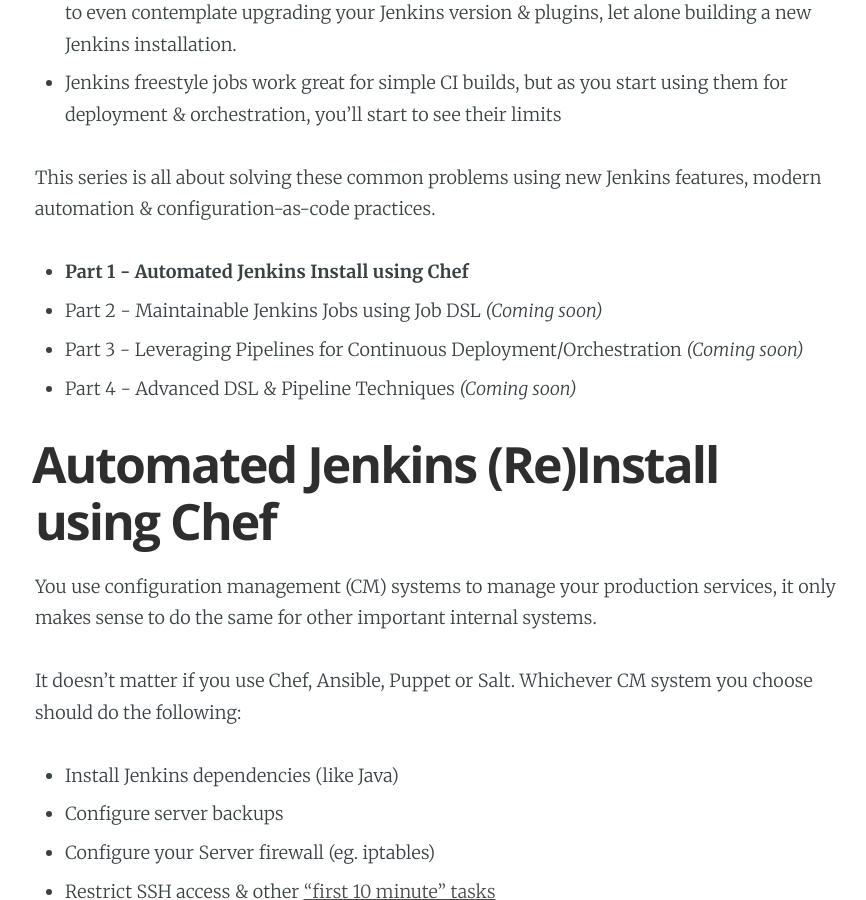
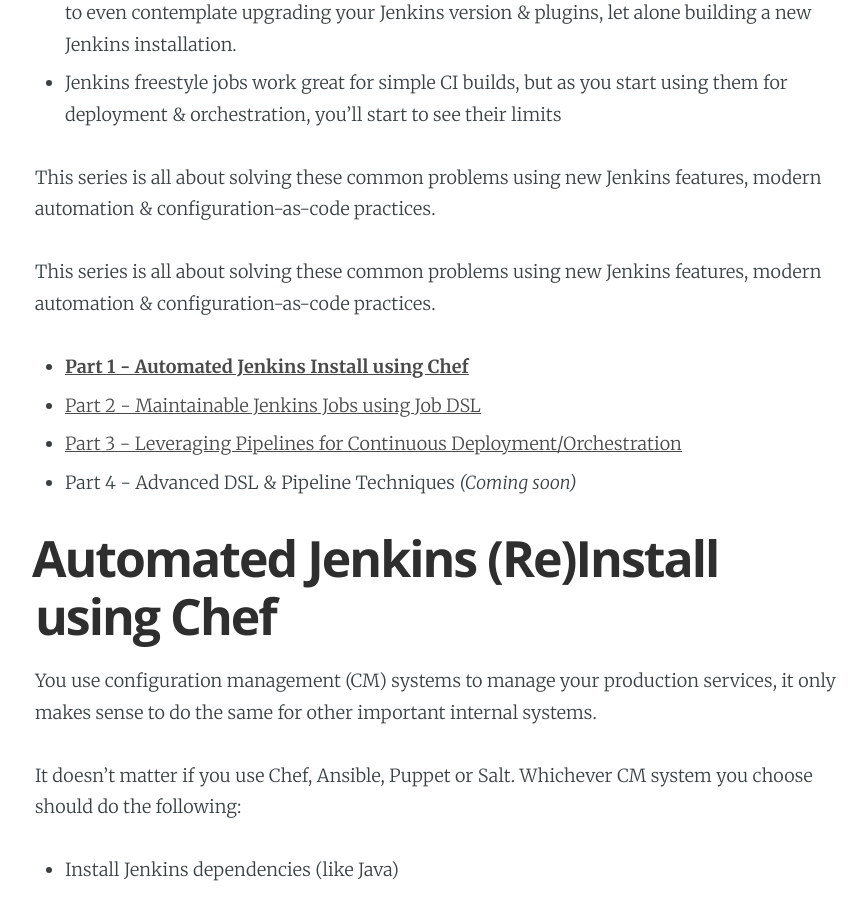
Before and after one commit to AnalogJ/thesparktree-blog, a Jekyll site: the page built from _posts/tumblr/2016-08-16-you-dont-know-jenkins-part-1.md, in a window 1280 px wide and 900 px high, scrolled down 1068 px. Shown: the whole window, without its empty margins (200-1066 px from the left). Built offline with Jekyll 4.4.1, drawn with Linux system fonts in a browser that asks for light colours; nearby versions of some CDN libraries; a script that is not in the unit is left out; comment, search, counter and statistics services are not loaded.

Commit message:
update you dont know jenkins links.

```diff
--- a/_posts/tumblr/2016-08-16-you-dont-know-jenkins-part-1.md
+++ b/_posts/tumblr/2016-08-16-you-dont-know-jenkins-part-1.md
@@ -32,9 +32,11 @@
 
 This series is all about solving these common problems using new Jenkins features, modern automation & configuration-as-code practices.
 
-- **Part 1 - Automated Jenkins Install using Chef**
-- Part 2 - Maintainable Jenkins Jobs using Job DSL *(Coming soon)*
-- Part 3 - Leveraging Pipelines for Continuous Deployment/Orchestration *(Coming soon)*
+This series is all about solving these common problems using new Jenkins features, modern automation & configuration-as-code practices.
+
+- **[Part 1 - Automated Jenkins Install using Chef](https://blog.thesparktree.com/you-dont-know-jenkins-part-1)**
+- [Part 2 - Maintainable Jenkins Jobs using Job DSL](https://blog.thesparktree.com/you-dont-know-jenkins-part-2)
+- [Part 3 - Leveraging Pipelines for Continuous Deployment/Orchestration](https://blog.thesparktree.com/you-dont-know-jenkins-part-3)
 - Part 4 - Advanced DSL & Pipeline Techniques *(Coming soon)*
 
 
```
Also changed, not shown: _posts/2017-11-13-you-dont-know-jenkins-part-3.md (+10 -0 lines), _posts/tumblr/2016-08-21-you-dont-know-jenkins-part-2.md (+4 -4 lines).
